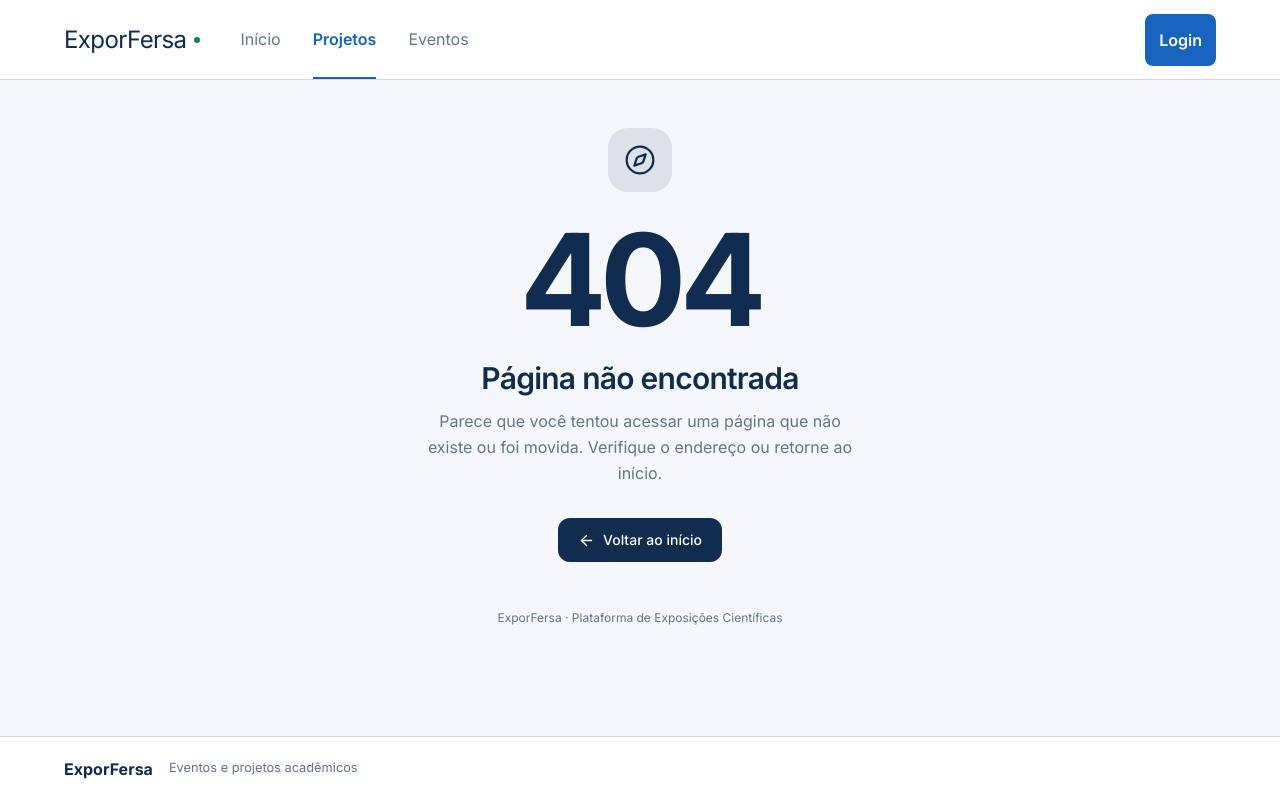
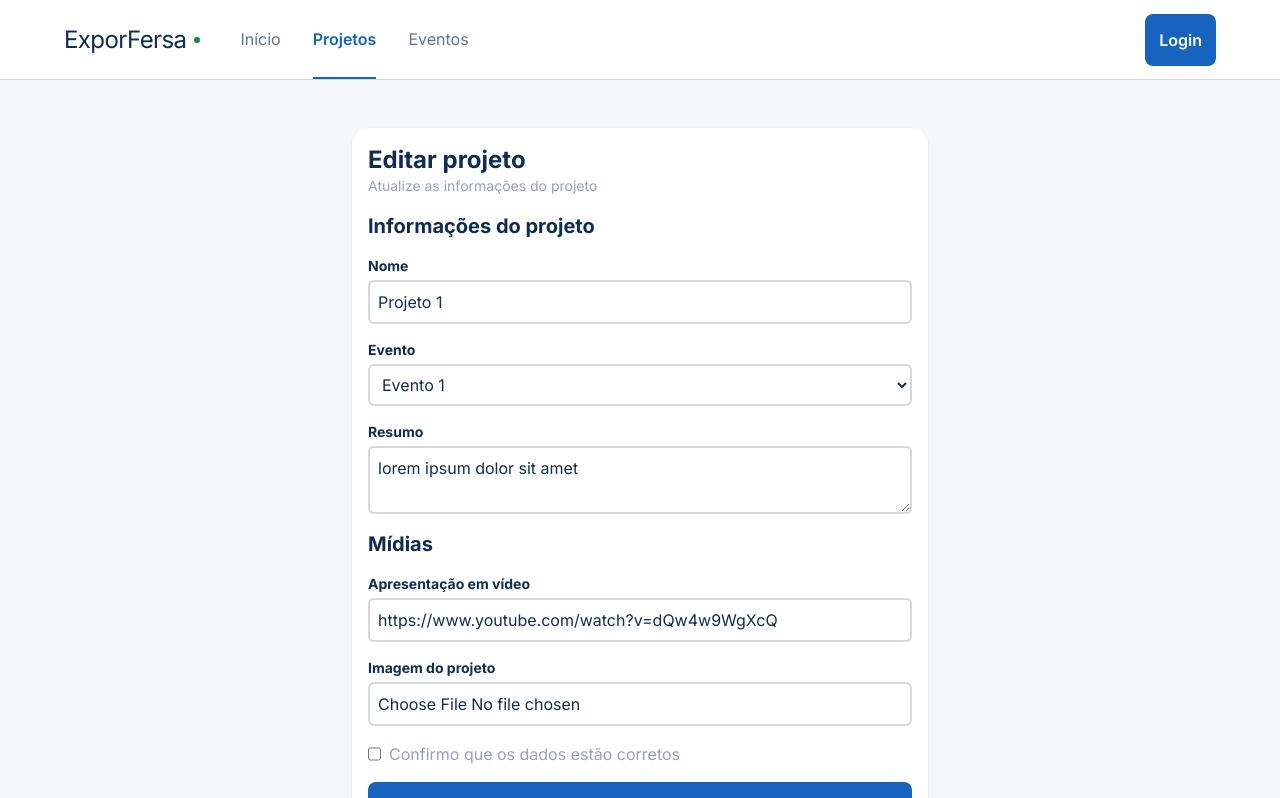
Before and after one commit to RickM19/Exporfersa-frontend, a React (Vite) app: page /projetos/editar in a window 1280 px wide. Shown: the top 798 px of the page. Built offline with nearby package versions, Linux system fonts and the light colour scheme.

Commit message:
feat: add edit project page

```diff
--- a/src/pages/projects/EditEvent.jsx
+++ /dev/null
@@ -1,56 +0,0 @@
-import { useState } from "react";
-import Form from "../../components/Form";
-import Input from "../../components/UI/Input";
-
-const EditEvent = ({eventoAntigo}) => {
-  const [formData, setFormData] = useState(eventoAntigo);
-
-  const handleChange = (e) => {
-    const {name, value} = e.target;
-    setFormData((prevData) => ({
-      ...prevData,
-      [name]: value
-    }));
-  };
-  return (
-    <div className="flex justify-center items-center h-full w-full">
-      <Form
-        width="xl:w-1/2 md:w-3/4 sm:w-[100%]"
-        title="Editar evento"
-        description="Atualize as informações do evento da sua instituição."
-        action="Salvar edição"
-        handleChange={handleChange}
-
-      >
-        <Input
-          label="Nome"
-          name="name"
-          value={formData.name}
-          type="text"
-          handleChange={handleChange}
-        />
-        <Input
-          label="Local"
-          name="place"
-          value={formData.place}
-          type="text"
-          handleChange={handleChange}
-        />
-        <div className="flex gap-[5%]">
-          <Input label="Data" name="date" type="date" value={formData.date} handleChange={handleChange} />
-          <Input label="Horário" name="time" type="time" value={formData.time} handleChange={handleChange} />
-        </div>
-        <Input
-          label="Descrição"
-          name="description"
-          value={formData.description}
-          type="textarea"
-          handleChange={handleChange}
-        />
-        <Input label="Imagem do evento" name="imageName" type="file" />
-      </Form>
-    </div>
-  );
-};
-
-export default EditEvent;
--- /dev/null
+++ b/src/pages/projects/EditProject.jsx
@@ -0,0 +1,66 @@
+import { useState } from "react";
+import Form from "../../components/Form";
+import Field from "../../components/UI/Field";
+import Input from "../../components/UI/Input";
+
+const EditProject = ({projetoAntigo}) => {
+  const [formData, setFormData] = useState(projetoAntigo);
+
+  const handleChange = (e) => {
+    const {name, value} = e.target;
+    setFormData((prevData) => ({
+      ...prevData,
+      [name]: value
+    }));
+  };
+  return (
+    <div className="flex justify-center items-center h-full w-full">
+      <Form
+        width="xl:w-1/2 md:w-3/4 sm:w-[100%]"
+        title="Editar projeto"
+        description="Atualize as informações do projeto"
+        action="Salvar edição"
+      >
+        <Field name="Informações do projeto">
+          <Input
+            label="Nome"
+            name="name"
+            placeholder="Digite o nome do projeto"
+            type="text"
+            value={formData.name}
+            handleChange={handleChange}
+          />
+          <Input
+            label="Evento"
+            name="event"
+            placeholder={formData.event}
+            type="select"
+            handleChange={handleChange}
+          />
+          <Input
+            label="Resumo"
+            name="description"
+            placeholder="Digite o resumo do projeto"
+            type="textarea"
+            value={formData.description}
+            handleChange={handleChange}
+          />
+        </Field>
+        <Field name="Mídias">
+          <Input
+            label="Apresentação em vídeo"
+            value={formData.videoUrl}
+            handleChange={handleChange}
+          />
+          <Input label="Imagem do projeto" name="imageName" type="file" />
+        </Field>
+        <div className="flex gap-2">
+          <input type="checkbox"/>
+          <span className="text-muted">Confirmo que os dados estão corretos</span>
+        </div>
+      </Form>
+    </div>
+  );
+};
+
+export default EditProject;
--- a/src/routes/AppRoutes.jsx
+++ b/src/routes/AppRoutes.jsx
@@ -9,6 +9,7 @@ import { NotFound } from "../pages/NotFound";
 import { Home } from "../pages/Home";
 import EditEvent from "../pages/events/EditEvent";
 import CreateProject from "../pages/projects/CreateProject";
+import EditProject from "../pages/projects/EditProject";
 
 const AppRoutes = () => {
   const [projects, setProjects] = useState(mockProjects);
@@ -19,7 +20,8 @@ const AppRoutes = () => {
       <Routes>
         <Route path="/" element={<Content />}>
           <Route index element={<Home projects={projects} events={events} />} />
-          <Route path="/admin/projetos/criar" element={<CreateProject />} />
+          <Route path="/projetos/criar" element={<CreateProject />} />
+          <Route path="/projetos/editar" element={<EditProject projetoAntigo={{name: "Projeto 1", event: "Evento 1", description: "lorem ipsum dolor sit amet", videoUrl: "https://www.youtube.com/watch?v=dQw4w9WgXcQ"}} />} />
           <Route path="/admin/eventos/criar" element={<CreateEvent />} />
           <Route path="/admin/eventos/1/editar" element={<EditEvent eventoAntigo={{name: "Evento 1", place: "Rua do limoeiro, 210", date: "2026-11-17", time: "15:07", description: "lorem ipsum dolor sit amet"}} />} />
           <Route path="*" element={<NotFound />} />
```
